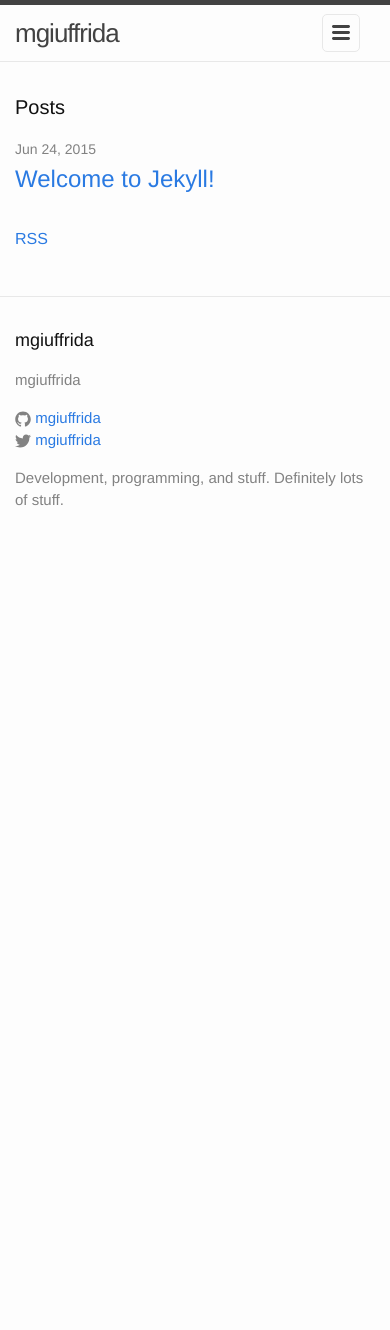
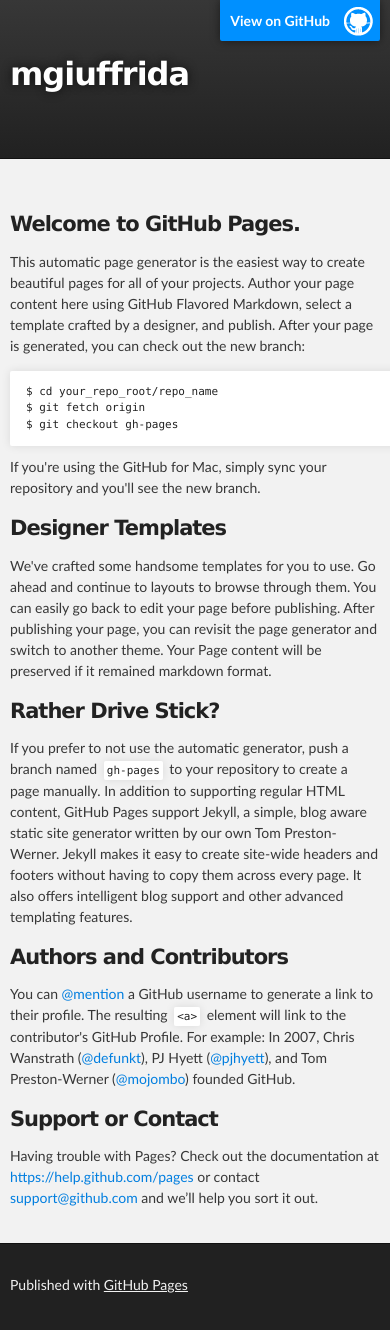
Before and after one commit to mgiuffrida/mgiuffrida.github.io, a Jekyll site: the page index.html, which Jekyll copies as it is, in a window 390 px wide. Built offline with Jekyll 4.4.1, drawn with Linux system fonts in a browser that asks for light colours; before the commit the page ends 900 px from its top, so only the background shows below that.

Commit message:
Replace master branch with page content via GitHub

```diff
--- a/index.html
+++ b/index.html
@@ -1,23 +1,84 @@
----
-layout: default
----
+<!DOCTYPE html>
+<html>
 
-<div class="home">
+  <head>
+    <meta charset='utf-8'>
+    <meta http-equiv="X-UA-Compatible" content="chrome=1">
+    <meta name="description" content="mgiuffrida : ">
 
-  <h1 class="page-heading">Posts</h1>
+    <link rel="stylesheet" type="text/css" media="screen" href="stylesheets/stylesheet.css">
 
-  <ul class="post-list">
-    {% for post in site.posts %}
-      <li>
-        <span class="post-meta">{{ post.date | date: "%b %-d, %Y" }}</span>
+    <title>mgiuffrida</title>
+  </head>
 
-        <h2>
-          <a class="post-link" href="{{ post.url | prepend: site.baseurl }}">{{ post.title }}</a>
-        </h2>
-      </li>
-    {% endfor %}
-  </ul>
+  <body>
 
-  <p class="rss-subscribe"><a href="{{ "/feed.xml" | prepend: site.baseurl }}">RSS</a></p>
+    <!-- HEADER -->
+    <div id="header_wrap" class="outer">
+        <header class="inner">
+          <a id="forkme_banner" href="https://github.com/mgiuffrida">View on GitHub</a>
 
-</div>
+          <h1 id="project_title">mgiuffrida</h1>
+          <h2 id="project_tagline"></h2>
+
+        </header>
+    </div>
+
+    <!-- MAIN CONTENT -->
+    <div id="main_content_wrap" class="outer">
+      <section id="main_content" class="inner">
+        <h3>
+<a id="welcome-to-github-pages" class="anchor" href="#welcome-to-github-pages" aria-hidden="true"><span class="octicon octicon-link"></span></a>Welcome to GitHub Pages.</h3>
+
+<p>This automatic page generator is the easiest way to create beautiful pages for all of your projects. Author your page content here using GitHub Flavored Markdown, select a template crafted by a designer, and publish. After your page is generated, you can check out the new branch:</p>
+
+<pre><code>$ cd your_repo_root/repo_name
+$ git fetch origin
+$ git checkout gh-pages
+</code></pre>
+
+<p>If you're using the GitHub for Mac, simply sync your repository and you'll see the new branch.</p>
+
+<h3>
+<a id="designer-templates" class="anchor" href="#designer-templates" aria-hidden="true"><span class="octicon octicon-link"></span></a>Designer Templates</h3>
+
+<p>We've crafted some handsome templates for you to use. Go ahead and continue to layouts to browse through them. You can easily go back to edit your page before publishing. After publishing your page, you can revisit the page generator and switch to another theme. Your Page content will be preserved if it remained markdown format.</p>
+
+<h3>
+<a id="rather-drive-stick" class="anchor" href="#rather-drive-stick" aria-hidden="true"><span class="octicon octicon-link"></span></a>Rather Drive Stick?</h3>
+
+<p>If you prefer to not use the automatic generator, push a branch named <code>gh-pages</code> to your repository to create a page manually. In addition to supporting regular HTML content, GitHub Pages support Jekyll, a simple, blog aware static site generator written by our own Tom Preston-Werner. Jekyll makes it easy to create site-wide headers and footers without having to copy them across every page. It also offers intelligent blog support and other advanced templating features.</p>
+
+<h3>
+<a id="authors-and-contributors" class="anchor" href="#authors-and-contributors" aria-hidden="true"><span class="octicon octicon-link"></span></a>Authors and Contributors</h3>
+
+<p>You can <a href="https://github.com/blog/821" class="user-mention">@mention</a> a GitHub username to generate a link to their profile. The resulting <code>&lt;a&gt;</code> element will link to the contributor's GitHub Profile. For example: In 2007, Chris Wanstrath (<a href="https://github.com/defunkt" class="user-mention">@defunkt</a>), PJ Hyett (<a href="https://github.com/pjhyett" class="user-mention">@pjhyett</a>), and Tom Preston-Werner (<a href="https://github.com/mojombo" class="user-mention">@mojombo</a>) founded GitHub.</p>
+
+<h3>
+<a id="support-or-contact" class="anchor" href="#support-or-contact" aria-hidden="true"><span class="octicon octicon-link"></span></a>Support or Contact</h3>
+
+<p>Having trouble with Pages? Check out the documentation at <a href="https://help.github.com/pages">https://help.github.com/pages</a> or contact <a href="mailto:support@github.com">support@github.com</a> and we’ll help you sort it out.</p>
+      </section>
+    </div>
+
+    <!-- FOOTER  -->
+    <div id="footer_wrap" class="outer">
+      <footer class="inner">
+        <p>Published with <a href="https://pages.github.com">GitHub Pages</a></p>
+      </footer>
+    </div>
+
+              <script type="text/javascript">
+            var gaJsHost = (("https:" == document.location.protocol) ? "https://ssl." : "http://www.");
+            document.write(unescape("%3Cscript src='" + gaJsHost + "google-analytics.com/ga.js' type='text/javascript'%3E%3C/script%3E"));
+          </script>
+          <script type="text/javascript">
+            try {
+              var pageTracker = _gat._getTracker("UA-38769351-2");
+            pageTracker._trackPageview();
+            } catch(err) {}
+          </script>
+
+
+  </body>
+</html>
--- /dev/null
+++ b/javascripts/main.js
@@ -0,0 +1 @@
+console.log('This would be the main JS file.');
--- /dev/null
+++ b/stylesheets/github-light.css
@@ -0,0 +1,115 @@
+/*
+   Copyright 2014 GitHub Inc.
+
+   Licensed under the Apache License, Version 2.0 (the "License");
+   you may not use this file except in compliance with the License.
+   You may obtain a copy of the License at
+
+       http://www.apache.org/licenses/LICENSE-2.0
+
+   Unless required by applicable law or agreed to in writing, software
+   distributed under the License is distributed on an "AS IS" BASIS,
+   WITHOUT WARRANTIES OR CONDITIONS OF ANY KIND, either express or implied.
+   See the License for the specific language governing permissions and
+   limitations under the License.
+
+*/
+
+.pl-c /* comment */ {
+  color: #969896;
+}
+
+.pl-c1      /* constant, markup.raw, meta.diff.header, meta.module-reference, meta.property-name, support, support.constant, support.variable, variable.other.constant */,
+.pl-s .pl-v /* string variable */ {
+  color: #0086b3;
+}
+
+.pl-e  /* entity */,
+.pl-en /* entity.name */ {
+  color: #795da3;
+}
+
+.pl-s .pl-s1 /* string source */,
+.pl-smi      /* storage.modifier.import, storage.modifier.package, storage.type.java, variable.other, variable.parameter.function */ {
+  color: #333;
+}
+
+.pl-ent /* entity.name.tag */ {
+  color: #63a35c;
+}
+
+.pl-k /* keyword, storage, storage.type */ {
+  color: #a71d5d;
+}
+
+.pl-pds              /* punctuation.definition.string, string.regexp.character-class */,
+.pl-s                /* string */,
+.pl-s .pl-pse .pl-s1 /* string punctuation.section.embedded source */,
+.pl-sr               /* string.regexp */,
+.pl-sr .pl-cce       /* string.regexp constant.character.escape */,
+.pl-sr .pl-sra       /* string.regexp string.regexp.arbitrary-repitition */,
+.pl-sr .pl-sre       /* string.regexp source.ruby.embedded */ {
+  color: #183691;
+}
+
+.pl-v /* variable */ {
+  color: #ed6a43;
+}
+
+.pl-id /* invalid.deprecated */ {
+  color: #b52a1d;
+}
+
+.pl-ii /* invalid.illegal */ {
+  background-color: #b52a1d;
+  color: #f8f8f8;
+}
+
+.pl-sr .pl-cce /* string.regexp constant.character.escape */ {
+  color: #63a35c;
+  font-weight: bold;
+}
+
+.pl-ml /* markup.list */ {
+  color: #693a17;
+}
+
+.pl-mh        /* markup.heading */,
+.pl-mh .pl-en /* markup.heading entity.name */,
+.pl-ms        /* meta.separator */ {
+  color: #1d3e81;
+  font-weight: bold;
+}
+
+.pl-mq /* markup.quote */ {
+  color: #008080;
+}
+
+.pl-mi /* markup.italic */ {
+  color: #333;
+  font-style: italic;
+}
+
+.pl-mb /* markup.bold */ {
+  color: #333;
+  font-weight: bold;
+}
+
+.pl-md /* markup.deleted, meta.diff.header.from-file */ {
+  background-color: #ffecec;
+  color: #bd2c00;
+}
+
+.pl-mi1 /* markup.inserted, meta.diff.header.to-file */ {
+  background-color: #eaffea;
+  color: #55a532;
+}
+
+.pl-mdr /* meta.diff.range */ {
+  color: #795da3;
+  font-weight: bold;
+}
+
+.pl-mo /* meta.output */ {
+  color: #1d3e81;
+}
--- /dev/null
+++ b/stylesheets/stylesheet.css
@@ -0,0 +1,425 @@
+/*******************************************************************************
+Slate Theme for GitHub Pages
+by Jason Costello, @jsncostello
+*******************************************************************************/
+
+@import url(github-light.css);
+
+/*******************************************************************************
+MeyerWeb Reset
+*******************************************************************************/
+
+html, body, div, span, applet, object, iframe,
+h1, h2, h3, h4, h5, h6, p, blockquote, pre,
+a, abbr, acronym, address, big, cite, code,
+del, dfn, em, img, ins, kbd, q, s, samp,
+small, strike, strong, sub, sup, tt, var,
+b, u, i, center,
+dl, dt, dd, ol, ul, li,
+fieldset, form, label, legend,
+table, caption, tbody, tfoot, thead, tr, th, td,
+article, aside, canvas, details, embed,
+figure, figcaption, footer, header, hgroup,
+menu, nav, output, ruby, section, summary,
+time, mark, audio, video {
+  margin: 0;
+  padding: 0;
+  border: 0;
+  font: inherit;
+  vertical-align: baseline;
+}
+
+/* HTML5 display-role reset for older browsers */
+article, aside, details, figcaption, figure,
+footer, header, hgroup, menu, nav, section {
+  display: block;
+}
+
+ol, ul {
+  list-style: none;
+}
+
+table {
+  border-collapse: collapse;
+  border-spacing: 0;
+}
+
+/*******************************************************************************
+Theme Styles
+*******************************************************************************/
+
+body {
+  box-sizing: border-box;
+  color:#373737;
+  background: #212121;
+  font-size: 16px;
+  font-family: 'Myriad Pro', Calibri, Helvetica, Arial, sans-serif;
+  line-height: 1.5;
+  -webkit-font-smoothing: antialiased;
+}
+
+h1, h2, h3, h4, h5, h6 {
+  margin: 10px 0;
+  font-weight: 700;
+  color:#222222;
+  font-family: 'Lucida Grande', 'Calibri', Helvetica, Arial, sans-serif;
+  letter-spacing: -1px;
+}
+
+h1 {
+  font-size: 36px;
+  font-weight: 700;
+}
+
+h2 {
+  padding-bottom: 10px;
+  font-size: 32px;
+  background: url('../images/bg_hr.png') repeat-x bottom;
+}
+
+h3 {
+  font-size: 24px;
+}
+
+h4 {
+  font-size: 21px;
+}
+
+h5 {
+  font-size: 18px;
+}
+
+h6 {
+  font-size: 16px;
+}
+
+p {
+  margin: 10px 0 15px 0;
+}
+
+footer p {
+  color: #f2f2f2;
+}
+
+a {
+  text-decoration: none;
+  color: #007edf;
+  text-shadow: none;
+
+  transition: color 0.5s ease;
+  transition: text-shadow 0.5s ease;
+  -webkit-transition: color 0.5s ease;
+  -webkit-transition: text-shadow 0.5s ease;
+  -moz-transition: color 0.5s ease;
+  -moz-transition: text-shadow 0.5s ease;
+  -o-transition: color 0.5s ease;
+  -o-transition: text-shadow 0.5s ease;
+  -ms-transition: color 0.5s ease;
+  -ms-transition: text-shadow 0.5s ease;
+}
+
+a:hover, a:focus {text-decoration: underline;}
+
+footer a {
+  color: #F2F2F2;
+  text-decoration: underline;
+}
+
+em {
+  font-style: italic;
+}
+
+strong {
+  font-weight: bold;
+}
+
+img {
+  position: relative;
+  margin: 0 auto;
+  max-width: 739px;
+  padding: 5px;
+  margin: 10px 0 10px 0;
+  border: 1px solid #ebebeb;
+
+  box-shadow: 0 0 5px #ebebeb;
+  -webkit-box-shadow: 0 0 5px #ebebeb;
+  -moz-box-shadow: 0 0 5px #ebebeb;
+  -o-box-shadow: 0 0 5px #ebebeb;
+  -ms-box-shadow: 0 0 5px #ebebeb;
+}
+
+p img {
+  display: inline;
+  margin: 0;
+  padding: 0;
+  vertical-align: middle;
+  text-align: center;
+  border: none;
+}
+
+pre, code {
+  width: 100%;
+  color: #222;
+  background-color: #fff;
+
+  font-family: Monaco, "Bitstream Vera Sans Mono", "Lucida Console", Terminal, monospace;
+  font-size: 14px;
+
+  border-radius: 2px;
+  -moz-border-radius: 2px;
+  -webkit-border-radius: 2px;
+}
+
+pre {
+  width: 100%;
+  padding: 10px;
+  box-shadow: 0 0 10px rgba(0,0,0,.1);
+  overflow: auto;
+}
+
+code {
+  padding: 3px;
+  margin: 0 3px;
+  box-shadow: 0 0 10px rgba(0,0,0,.1);
+}
+
+pre code {
+  display: block;
+  box-shadow: none;
+}
+
+blockquote {
+  color: #666;
+  margin-bottom: 20px;
+  padding: 0 0 0 20px;
+  border-left: 3px solid #bbb;
+}
+
+
+ul, ol, dl {
+  margin-bottom: 15px
+}
+
+ul {
+  list-style-position: inside;
+  list-style: disc;
+  padding-left: 20px;
+}
+
+ol {
+  list-style-position: inside;
+  list-style: decimal;
+  padding-left: 20px;
+}
+
+dl dt {
+  font-weight: bold;
+}
+
+dl dd {
+  padding-left: 20px;
+  font-style: italic;
+}
+
+dl p {
+  padding-left: 20px;
+  font-style: italic;
+}
+
+hr {
+  height: 1px;
+  margin-bottom: 5px;
+  border: none;
+  background: url('../images/bg_hr.png') repeat-x center;
+}
+
+table {
+  border: 1px solid #373737;
+  margin-bottom: 20px;
+  text-align: left;
+ }
+
+th {
+  font-family: 'Lucida Grande', 'Helvetica Neue', Helvetica, Arial, sans-serif;
+  padding: 10px;
+  background: #373737;
+  color: #fff;
+ }
+
+td {
+  padding: 10px;
+  border: 1px solid #373737;
+ }
+
+form {
+  background: #f2f2f2;
+  padding: 20px;
+}
+
+/*******************************************************************************
+Full-Width Styles
+*******************************************************************************/
+
+.outer {
+  width: 100%;
+}
+
+.inner {
+  position: relative;
+  max-width: 640px;
+  padding: 20px 10px;
+  margin: 0 auto;
+}
+
+#forkme_banner {
+  display: block;
+  position: absolute;
+  top:0;
+  right: 10px;
+  z-index: 10;
+  padding: 10px 50px 10px 10px;
+  color: #fff;
+  background: url('../images/blacktocat.png') #0090ff no-repeat 95% 50%;
+  font-weight: 700;
+  box-shadow: 0 0 10px rgba(0,0,0,.5);
+  border-bottom-left-radius: 2px;
+  border-bottom-right-radius: 2px;
+}
+
+#header_wrap {
+  background: #212121;
+  background: -moz-linear-gradient(top, #373737, #212121);
+  background: -webkit-linear-gradient(top, #373737, #212121);
+  background: -ms-linear-gradient(top, #373737, #212121);
+  background: -o-linear-gradient(top, #373737, #212121);
+  background: linear-gradient(top, #373737, #212121);
+}
+
+#header_wrap .inner {
+  padding: 50px 10px 30px 10px;
+}
+
+#project_title {
+  margin: 0;
+  color: #fff;
+  font-size: 42px;
+  font-weight: 700;
+  text-shadow: #111 0px 0px 10px;
+}
+
+#project_tagline {
+  color: #fff;
+  font-size: 24px;
+  font-weight: 300;
+  background: none;
+  text-shadow: #111 0px 0px 10px;
+}
+
+#downloads {
+  position: absolute;
+  width: 210px;
+  z-index: 10;
+  bottom: -40px;
+  right: 0;
+  height: 70px;
+  background: url('../images/icon_download.png') no-repeat 0% 90%;
+}
+
+.zip_download_link {
+  display: block;
+  float: right;
+  width: 90px;
+  height:70px;
+  text-indent: -5000px;
+  overflow: hidden;
+  background: url(../images/sprite_download.png) no-repeat bottom left;
+}
+
+.tar_download_link {
+  display: block;
+  float: right;
+  width: 90px;
+  height:70px;
+  text-indent: -5000px;
+  overflow: hidden;
+  background: url(../images/sprite_download.png) no-repeat bottom right;
+  margin-left: 10px;
+}
+
+.zip_download_link:hover {
+  background: url(../images/sprite_download.png) no-repeat top left;
+}
+
+.tar_download_link:hover {
+  background: url(../images/sprite_download.png) no-repeat top right;
+}
+
+#main_content_wrap {
+  background: #f2f2f2;
+  border-top: 1px solid #111;
+  border-bottom: 1px solid #111;
+}
+
+#main_content {
+  padding-top: 40px;
+}
+
+#footer_wrap {
+  background: #212121;
+}
+
+
+
+/*******************************************************************************
+Small Device Styles
+*******************************************************************************/
+
+@media screen and (max-width: 480px) {
+  body {
+    font-size:14px;
+  }
+
+  #downloads {
+    display: none;
+  }
+
+  .inner {
+    min-width: 320px;
+    max-width: 480px;
+  }
+
+  #project_title {
+  font-size: 32px;
+  }
+
+  h1 {
+    font-size: 28px;
+  }
+
+  h2 {
+    font-size: 24px;
+  }
+
+  h3 {
+    font-size: 21px;
+  }
+
+  h4 {
+    font-size: 18px;
+  }
+
+  h5 {
+    font-size: 14px;
+  }
+
+  h6 {
+    font-size: 12px;
+  }
+
+  code, pre {
+    min-width: 320px;
+    max-width: 480px;
+    font-size: 11px;
+  }
+
+}
```
Also changed, not shown: params.json (added, +1 -0 lines), images/bg_hr.png (added), images/blacktocat.png (added), images/icon_download.png (added), images/sprite_download.png (added).
